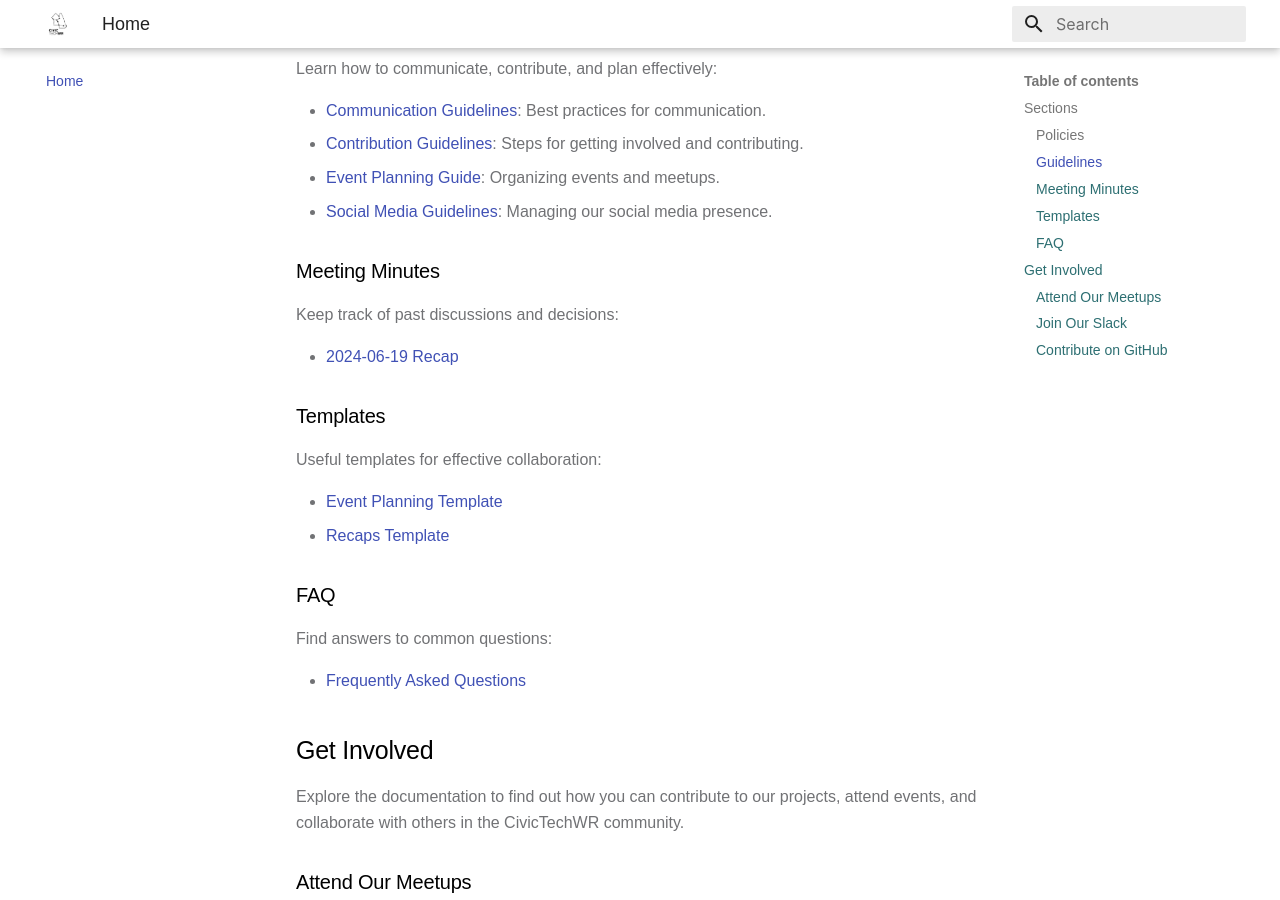
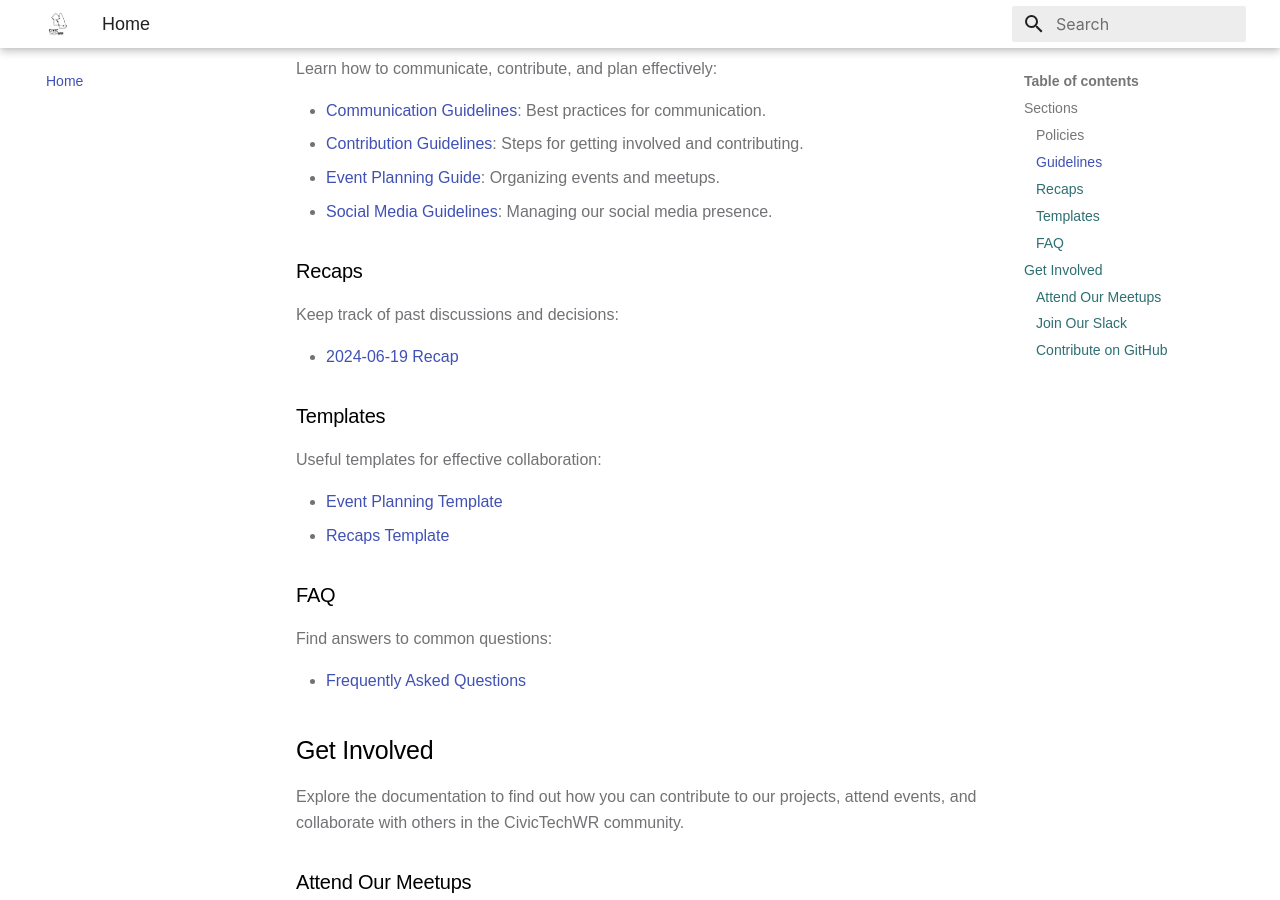
Before and after one commit to CivicTechWR/CTWR-Organization-Documentation, an MkDocs documentation site: the page built from docs/index.md, in a window 1280 px wide and 900 px high, scrolled down 565 px. Built offline with MkDocs 1.6.1 and Material for MkDocs 9.7.7, drawn with Linux system fonts in a browser that asks for light colours; some web fonts are replaced.

Commit message:
replaced meeting minutes for recaps

```diff
--- a/docs/index.md
+++ b/docs/index.md
@@ -20,7 +20,7 @@ Learn how to communicate, contribute, and plan effectively:
 - [Event Planning Guide](guidelines/Event_Planning_Guide.md): Organizing events and meetups.
 - [Social Media Guidelines](guidelines/SocialMedia_Guidelines.md): Managing our social media presence.
 
-### Meeting Minutes
+### Recaps
 
 Keep track of past discussions and decisions:
 
```
